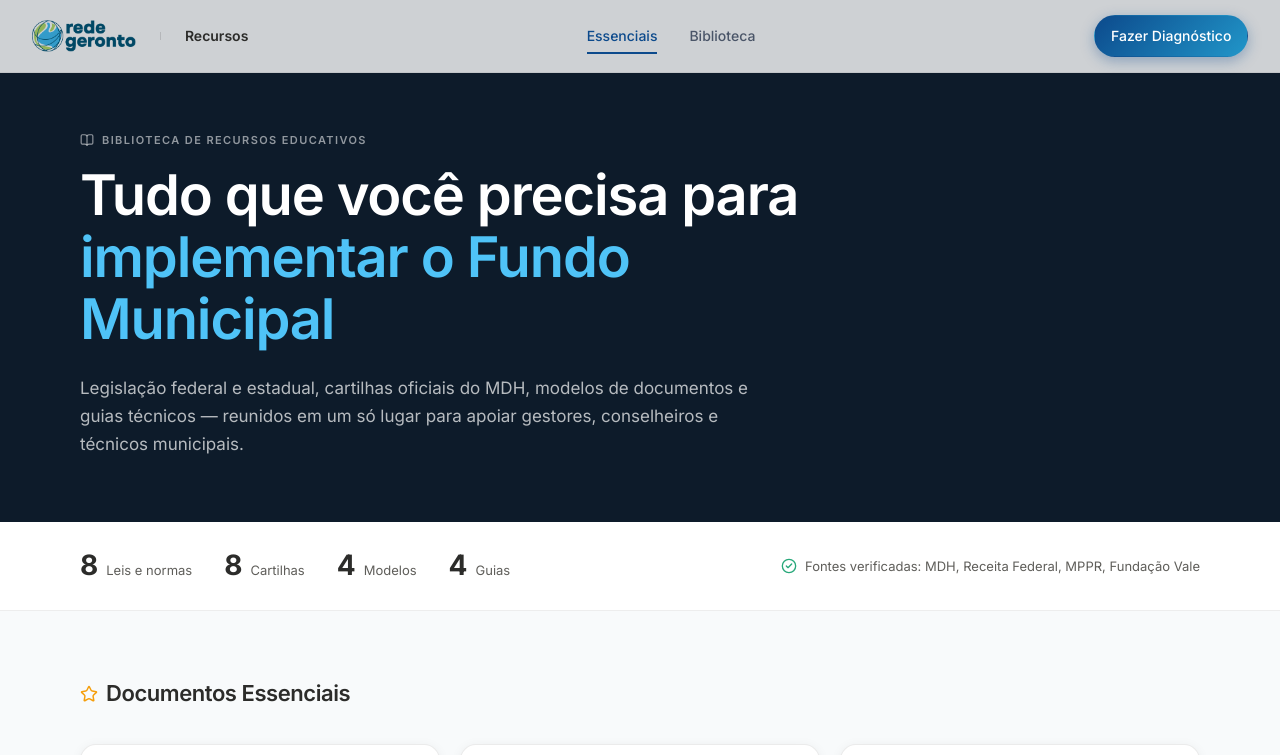
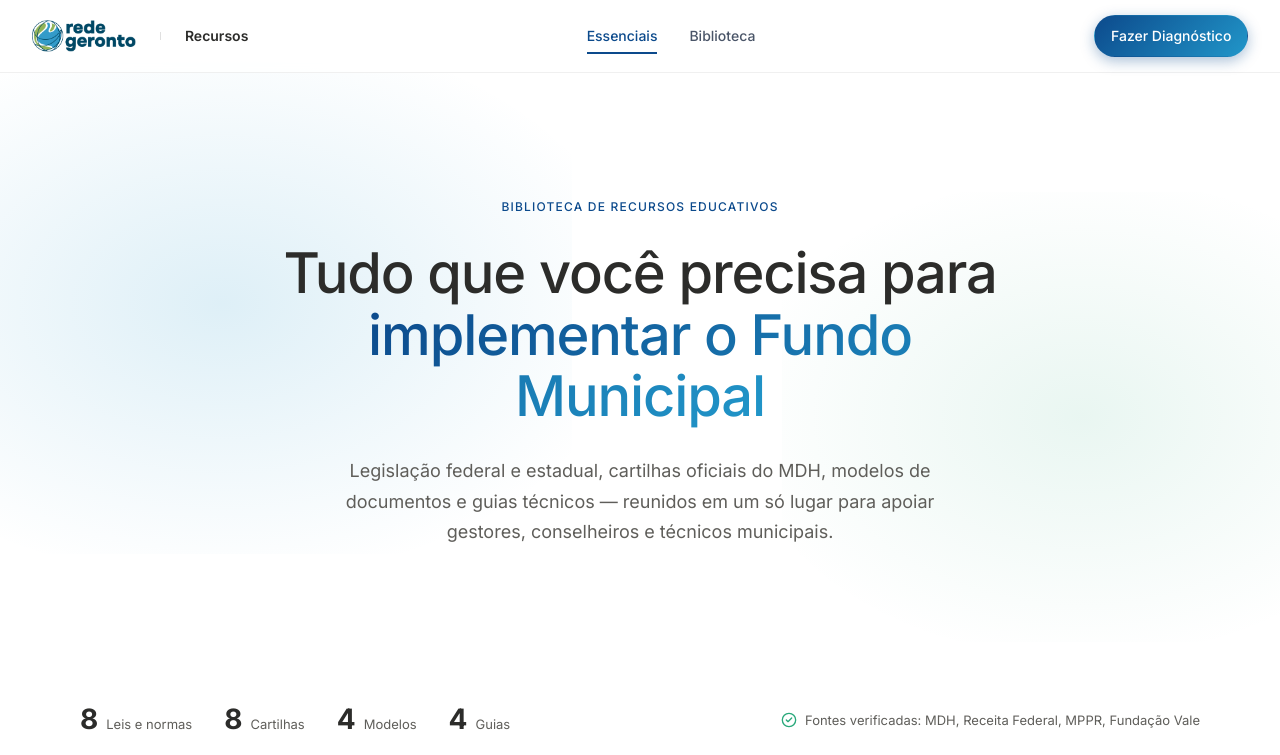
Before and after one commit to DiogoBastos-03/Rede-geronto-teste, a React (Vite) app: page /recursos in a window 1280 px wide. Shown: the top 755 px of the page. Built offline with nearby package versions, Linux system fonts and the light colour scheme.

Commit message:
style : atualização do hero na página de recursos

```diff
--- /dev/null
+++ b/src/components/sections/recursos/RecursosHero.tsx
@@ -0,0 +1,151 @@
+import { useEffect, useRef } from 'react';
+import gsap from 'gsap';
+import { ScrollTrigger } from 'gsap/ScrollTrigger';
+import SectionLabel from '../../ui/SectionLabel';
+import { wrapWordsPreservingMarkup } from '../../../utils/wrapWords';
+
+const SUBTITULO =
+  'Legislação federal e estadual, cartilhas oficiais do MDH, modelos de documentos e guias técnicos — reunidos em um só lugar para apoiar gestores, conselheiros e técnicos municipais.';
+
+export default function RecursosHero() {
+  const sectionRef  = useRef<HTMLElement | null>(null);
+  const overlayRef  = useRef<HTMLDivElement | null>(null);
+  const blobBlueRef = useRef<HTMLDivElement | null>(null);
+  const blobGreenRef = useRef<HTMLDivElement | null>(null);
+  const labelRef    = useRef<HTMLSpanElement | null>(null);
+  const headlineRef = useRef<HTMLHeadingElement | null>(null);
+  const destaqueRef = useRef<HTMLSpanElement | null>(null);
+  const subRef      = useRef<HTMLParagraphElement | null>(null);
+
+  useEffect(() => {
+    const ctx = gsap.context(() => {
+      // Word-wrap headline, preserving the highlight span
+      const textSpan = headlineRef.current?.querySelector(
+        '.headline-text',
+      ) as HTMLElement | null;
+      if (textSpan) wrapWordsPreservingMarkup(textSpan, 'rec-hero-word');
+
+      // Initial states
+      gsap.set(labelRef.current,   { y: 20, autoAlpha: 0 });
+      gsap.set('.rec-hero-word',   { y: 30, autoAlpha: 0 });
+      gsap.set(destaqueRef.current, { autoAlpha: 0 });
+      gsap.set(subRef.current,     { y: 16, autoAlpha: 0 });
+      gsap.set(blobBlueRef.current,  { autoAlpha: 0, scale: 0.85 });
+      gsap.set(blobGreenRef.current, { autoAlpha: 0, scale: 0.85 });
+
+      const tl = gsap.timeline({ defaults: { ease: 'power3.out' } });
+      tl.to(overlayRef.current, { autoAlpha: 0, duration: 0.6, ease: 'power2.out' })
+        .to(
+          [blobBlueRef.current, blobGreenRef.current],
+          { autoAlpha: 1, scale: 1, duration: 1.2, stagger: 0.1 },
+          0.1,
+        )
+        .to(labelRef.current, { y: 0, autoAlpha: 1, duration: 0.8 }, 0.3)
+        .to('.rec-hero-word', { y: 0, autoAlpha: 1, duration: 0.85, stagger: 0.05 }, 0.7)
+        .to(destaqueRef.current, { autoAlpha: 1, duration: 0.6, ease: 'power2.out' }, 1.3)
+        .to(subRef.current, { y: 0, autoAlpha: 1, duration: 0.8 }, 1.1);
+
+      // Blob parallax (desktop only)
+      if (window.innerWidth >= 768) {
+        gsap.to(blobBlueRef.current, {
+          y: -40, ease: 'none',
+          scrollTrigger: {
+            trigger: sectionRef.current,
+            start: 'top top',
+            end: 'bottom top',
+            scrub: 1.5,
+          },
+        });
+        gsap.to(blobGreenRef.current, {
+          y: -60, ease: 'none',
+          scrollTrigger: {
+            trigger: sectionRef.current,
+            start: 'top top',
+            end: 'bottom top',
+            scrub: 1.5,
+          },
+        });
+      }
+    }, sectionRef);
+
+    return () => {
+      ctx.revert();
+      ScrollTrigger.refresh();
+    };
+  }, []);
+
+  return (
+    <section
+      id="recursos-hero"
+      ref={sectionRef}
+      aria-labelledby="recursos-hero-heading"
+      className="relative pt-32 md:pt-40 lg:pt-48 pb-24 md:pb-32 overflow-hidden bg-white"
+    >
+      {/* Entrance overlay — fades out on load */}
+      <div
+        ref={overlayRef}
+        aria-hidden="true"
+        className="fixed inset-0 z-[60] pointer-events-none"
+        style={{ backgroundColor: '#0a0f1a' }}
+      />
+
+      {/* Decorative blobs */}
+      <div
+        ref={blobBlueRef}
+        aria-hidden="true"
+        className="absolute -z-0 left-[-10%] top-[8%] w-[700px] h-[500px] pointer-events-none"
+        style={{
+          background:
+            'radial-gradient(ellipse 600px 400px at center, rgba(33,150,201,0.15), transparent 70%)',
+        }}
+      />
+      <div
+        ref={blobGreenRef}
+        aria-hidden="true"
+        className="absolute -z-0 right-[-8%] bottom-[5%] w-[600px] h-[450px] pointer-events-none"
+        style={{
+          background:
+            'radial-gradient(ellipse 500px 350px at center, rgba(40,168,122,0.10), transparent 70%)',
+        }}
+      />
+
+      {/* Content — centred column */}
+      <div className="container-x relative">
+        <div className="mx-auto max-w-3xl text-center">
+          <span ref={labelRef} className="inline-block">
+            <SectionLabel>Biblioteca de Recursos Educativos</SectionLabel>
+          </span>
+
+          <h1
+            ref={headlineRef}
+            id="recursos-hero-heading"
+            className="mt-6 text-[38px] sm:text-[48px] lg:text-[56px] font-medium leading-[1.1] tracking-[-0.02em] text-text-primary"
+          >
+            <span className="headline-text">
+              Tudo que você precisa para{' '}
+            </span>
+            <span
+              ref={destaqueRef}
+              style={{
+                background: 'linear-gradient(135deg, #0C4A8C, #2196C9)',
+                WebkitBackgroundClip: 'text',
+                WebkitTextFillColor: 'transparent',
+                backgroundClip: 'text',
+                display: 'inline',
+              }}
+            >
+              implementar o Fundo Municipal
+            </span>
+          </h1>
+
+          <p
+            ref={subRef}
+            className="mt-7 text-[17px] sm:text-[18px] leading-[1.7] text-text-secondary mx-auto max-w-2xl"
+          >
+            {SUBTITULO}
+          </p>
+        </div>
+      </div>
+    </section>
+  );
+}
--- a/src/pages/Recursos.tsx
+++ b/src/pages/Recursos.tsx
@@ -1,8 +1,9 @@
 import { useState } from 'react';
 import { Link } from 'react-router-dom';
-import { BookOpen, CheckCircle2, Star, ArrowRight } from 'lucide-react';
+import { CheckCircle2, Star, ArrowRight } from 'lucide-react';
 import PageHeader from '../components/layout/PageHeader';
 import Footer from '../components/layout/Footer';
+import RecursosHero from '../components/sections/recursos/RecursosHero';
 import RecursoCard from '../components/sections/RecursoCard';
 import type { Recurso } from '../components/sections/RecursoCard';
 import recursosData from '../data/recursos.json';
@@ -35,32 +36,8 @@ export default function Recursos() {
         ]}
       />
 
-      <main id="recursos-hero">
-      {/* Hero */}
-      <div
-        className="relative pt-32 pb-16 overflow-hidden"
-        style={{ backgroundColor: '#0D1B2A' }}
-      >
-        <div className="container-x relative">
-          <span
-            className="inline-flex items-center gap-2 text-[11px] uppercase tracking-[1.4px] font-semibold mb-4"
-            style={{ color: 'rgba(255,255,255,0.55)' }}
-          >
-            <BookOpen size={14} aria-hidden="true" />
-            Biblioteca de Recursos Educativos
-          </span>
-          <h1 className="text-[36px] sm:text-[48px] lg:text-[56px] font-semibold leading-[1.1] tracking-[-0.02em] text-white max-w-3xl">
-            Tudo que você precisa para{' '}
-            <span style={{ color: '#4FC3F7' }}>implementar o Fundo Municipal</span>
-          </h1>
-          <p
-            className="mt-6 text-[17px] leading-[1.65] max-w-2xl"
-            style={{ color: 'rgba(255,255,255,0.70)' }}
-          >
-            {_meta.hero.subtitulo}
-          </p>
-        </div>
-      </div>
+      <main>
+        <RecursosHero />
 
       {/* Stats bar */}
       <div className="border-b border-[rgba(0,0,0,0.07)] bg-white">
```
